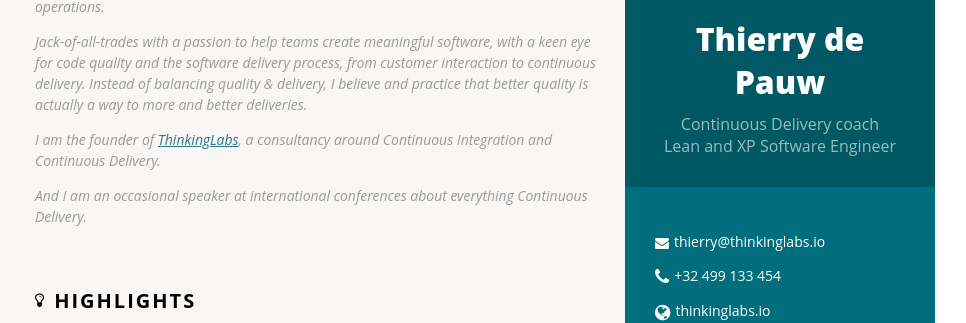
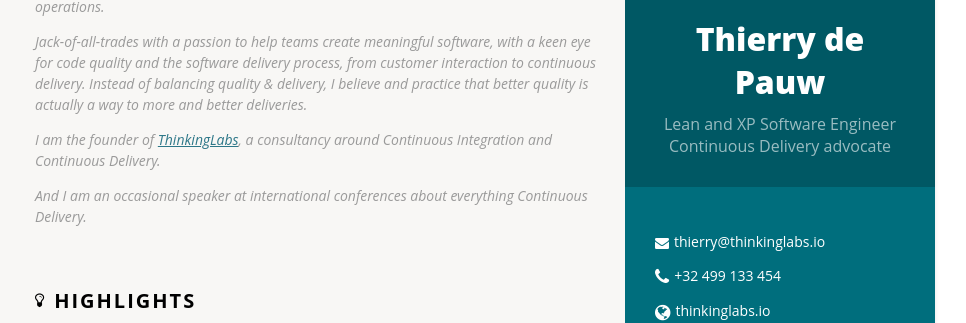
Before and after one commit to tdpauw/tdpauw.github.io, a Jekyll site: the page built from index.html, in a window 1280 px wide and 900 px high. Shown: the part 170-493 px from the top of the window, without its empty margins (185-1151 px from the left). Built offline with Jekyll 4.4.1, drawn with Linux system fonts in a browser that asks for light colours.

Commit message:
modify title: place software engineer first, replace coach by advocate

```diff
--- a/_data/cv.yml
+++ b/_data/cv.yml
@@ -1,8 +1,8 @@
 ---
 name: Thierry de Pauw
 titles:
-  - Continuous Delivery coach
   - Lean and XP Software Engineer
+  - Continuous Delivery advocate
 email: thierry@thinkinglabs.io
 phone: +32 499 133 454
 website: thinkinglabs.io
```
